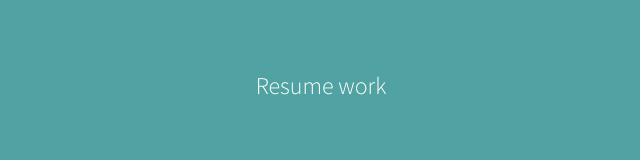
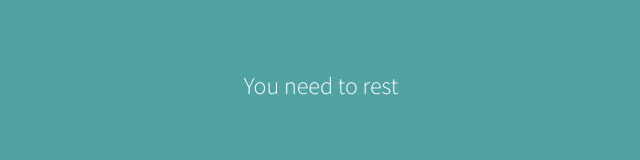
Before and after one commit to favydabs/Conditional-rendering, a React (Create React App) app: page / in a window 1280 px wide. Shown: the part 138-298 px from the top of the page, without its empty margins (319-959 px from the left). Built offline with nearby package versions, Linux system fonts and the light colour scheme.

Commit message:
third commit

```diff
--- a/src/components/App.jsx
+++ b/src/components/App.jsx
@@ -4,13 +4,13 @@ import Login from './Login';
 var isLoggedIn = false;
 
 
-const CurrentTime = new Date().getHours;
+const CurrentTime = new Date(2022, 21, 6, 10).getHours();
 
 function App() {
   return <div className="container">{
     //Ternary operator//
     // isLoggedIn ? <h1>Hello</h1>: <Login />
-    CurrentTime > 17 ? <h1>You need to rest</h1> : <h2>Resume work</h2>
+    CurrentTime > 12 ? <h1>Resume work</h1> : <h2>You need to rest</h2>
   } </div>;
 }
 
```
